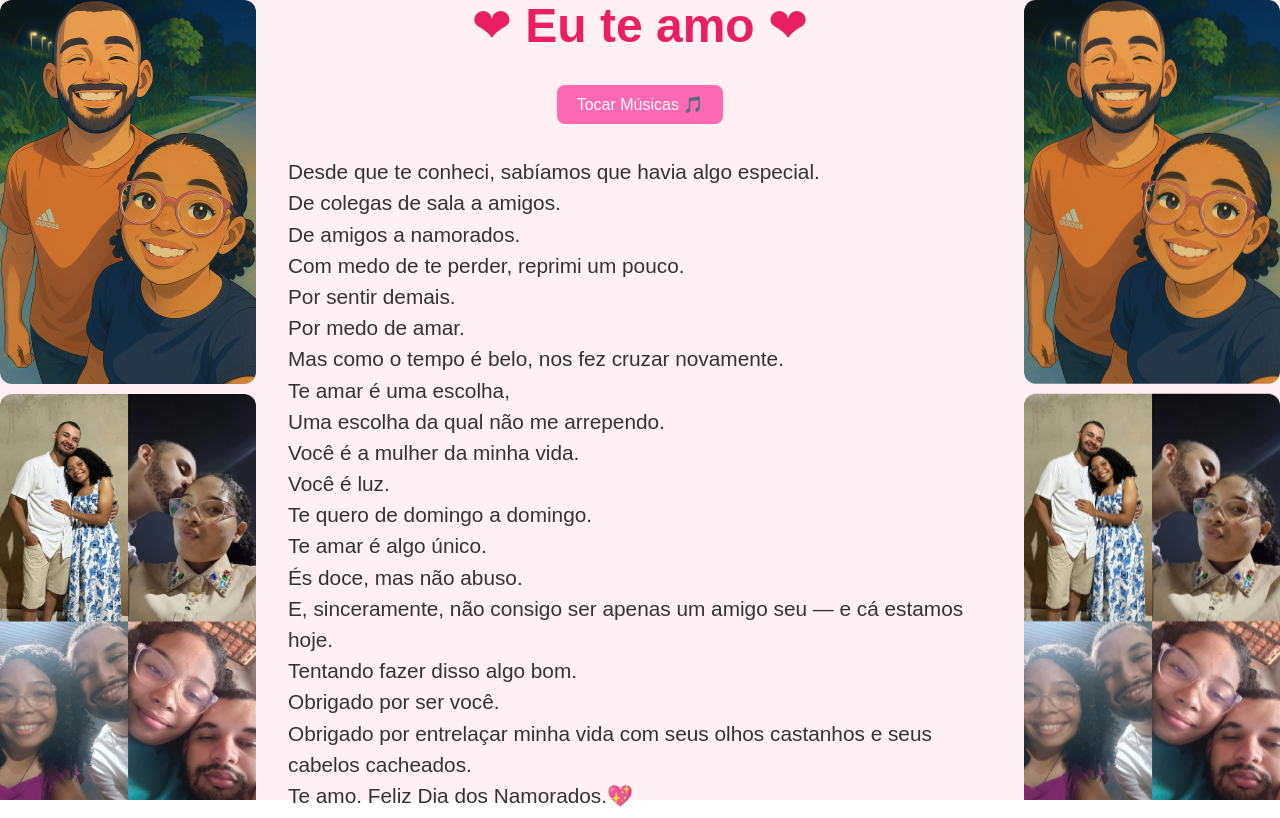
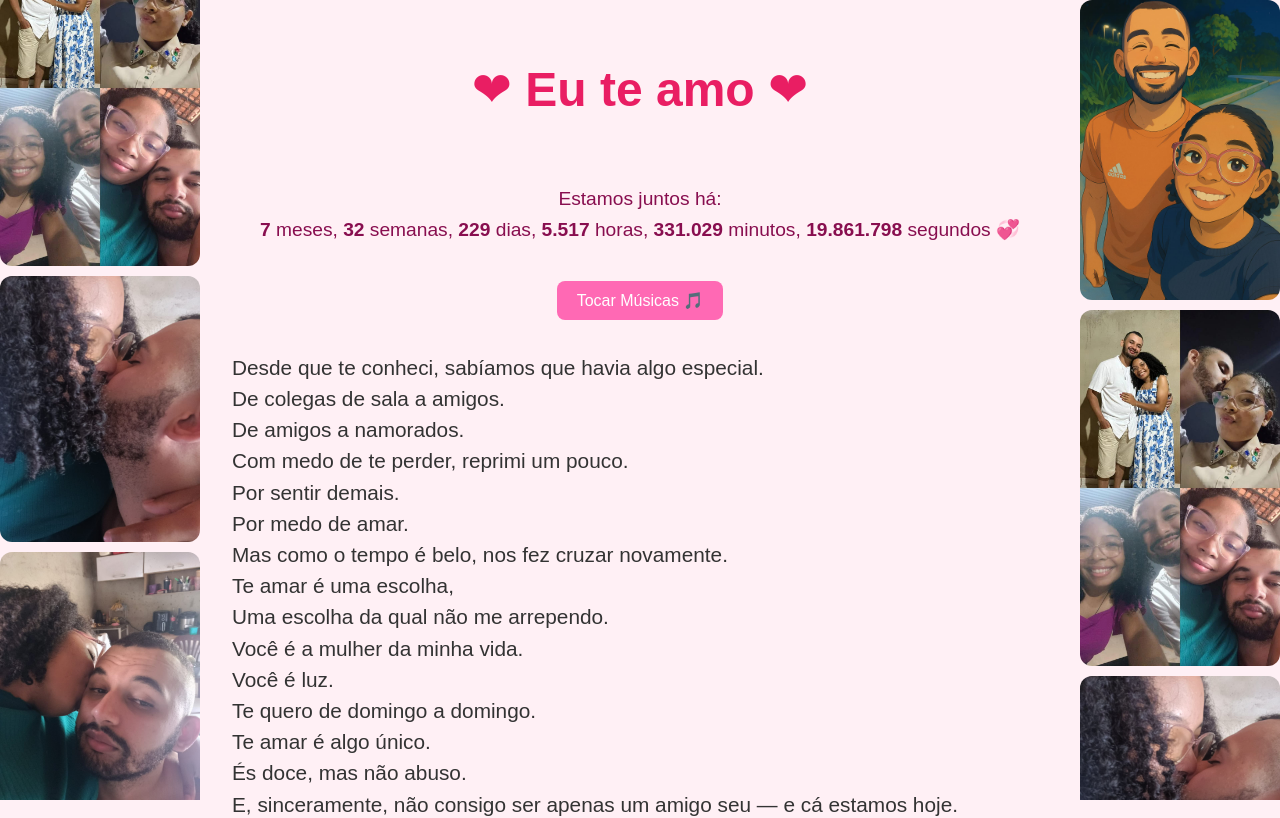
Before and after one commit to JoseWillians/meu-amor-site, a React (Vite) app: page / in a window 1280 px wide. Shown: the top 818 px of the page. Built offline with nearby package versions, Linux system fonts and the light colour scheme.

Commit message:
Adição de scroll e contagem do tempo

```diff
--- a/src/App.css
+++ b/src/App.css
@@ -2,23 +2,44 @@ body {
   margin: 0;
   font-family: sans-serif;
   background: #fff0f5;
+  overflow-x: hidden;
+  overflow-y: auto; /* permite rolagem */
 }
 
 .container {
   display: flex;
-  height: 100vh;
   width: 100vw;
+  min-height: 100vh; /* deixa crescer verticalmente */
+  position: relative;
+}
+
+.carousel {
+  position: fixed;
+  top: 0;
+  bottom: 0;
+  width: 200px;
+  z-index: 1;
+  overflow: hidden;
+}
+
+.carousel.left {
+  left: 0;
+}
+
+.carousel.right {
+  right: 0;
 }
 
 main {
+  margin: 0 200px; /* margem lateral para os dois carrosséis */
   flex: 1;
   display: flex;
   flex-direction: column;
-  justify-content: center;
   align-items: center;
   padding: 2rem;
   text-align: center;
 }
+
 
 h1 {
   font-size: 3rem;
@@ -44,6 +65,12 @@ h1 {
   margin-bottom: 1rem;
 }
 
+.contador {
+  font-size: 1.2rem;
+  color: #880e4f;
+  margin: 1rem 0;
+}
+
 @media (max-width: 768px) {
   .container {
     flex-direction: column;
@@ -60,4 +87,8 @@ h1 {
   .mensagem {
     font-size: 1rem;
   }
+
+  .contador {
+    font-size: 1rem;
+  }
 }
--- a/src/App.jsx
+++ b/src/App.jsx
@@ -1,4 +1,7 @@
+import Contador from './assets/components/Contador.jsx';
+
 import './App.css';
+
 import MusicPlayer from './assets/components/MusicPlayer.jsx';
 import Carousel from './assets/components/Carousel.jsx';
 
@@ -10,11 +13,12 @@ export default function App() {
   return (
     <div className="container">
       <div className="carousel-container left">
-        <Carousel imagens={imagens} direction="up" />
+        <Carousel imagens={imagens} direction="down" />
       </div>
 
       <main>
         <h1>❤ Eu te amo ❤</h1>
+        <Contador />
         <MusicPlayer />
         <p className="mensagem">
          Desde que te conheci, sabíamos que havia algo especial.<br />
@@ -43,7 +47,7 @@ export default function App() {
       </main>
 
       <div className="carousel-container right">
-        <Carousel imagens={imagens} direction="down" />
+        <Carousel imagens={imagens} direction="right" />
       </div>
     </div>
   );
--- a/src/assets/components/Carousel.css
+++ b/src/assets/components/Carousel.css
@@ -1,15 +1,23 @@
 .carousel {
-  width: 20vw;
-  height: 100vh;
+  width: 200px;
   overflow: hidden;
-  position: relative;
 }
 
 .carousel-inner {
   display: flex;
   flex-direction: column;
-  animation: scroll 90s linear infinite;
+  animation: scroll 20s linear infinite;
+  height: 100vh;        /* Ocupa a altura total da tela */
 }
+
+.carousel img {
+  width: 100%;
+  height: auto;
+  object-fit: cover;
+  border-radius: 12px;
+  margin-bottom: 10px;
+}
+
 .carousel.up .carousel-inner {
   animation-name: scroll-up;
 }
--- /dev/null
+++ b/src/assets/components/Contador.css
@@ -0,0 +1,15 @@
+.contador {
+  margin: 1.2rem 0;
+  font-size: 1.1rem;
+  color: #880e4f;
+  font-weight: 500;
+  text-align: center;
+  line-height: 1.6;
+}
+
+@media (max-width: 768px) {
+  .contador {
+    font-size: 1rem;
+    padding: 0 10px;
+  }
+}
--- /dev/null
+++ b/src/assets/components/Contador.jsx
@@ -0,0 +1,82 @@
+import { useEffect, useState } from "react";
+import "./Contador.css";
+
+
+
+export default function Contador() {
+  // 1) Inicializa todas as propriedades com 0
+  const [tempo, setTempo] = useState({
+    totalMeses: 0,
+    totalSemanas: 0,
+    totalDias: 0,
+    totalHoras: 0,
+    totalMinutos: 0,
+    totalSegundos: 0,
+    horas: 0,
+    minutos: 0,
+    segundos: 0,
+  });
+  const fmt = (n) => n.toLocaleString('pt-BR');
+  const dataInicio = new Date("2024-10-05T21:30:00");
+
+  useEffect(() => {
+    const atualizar = () => {
+      const agora = new Date();
+      const diffMs = agora - dataInicio;
+
+      const totalSegundos = Math.floor(diffMs / 1000);
+      const totalMinutos = Math.floor(totalSegundos / 60);
+      const totalHoras = Math.floor(totalMinutos / 60);
+      const totalDias = Math.floor(totalHoras / 24);
+      const totalSemanas = Math.floor(totalDias / 7);
+      const totalMeses = Math.floor(totalDias / 30.4375);
+
+      const horasRestantes = totalHoras % 24;
+      const minutosRestantes = totalMinutos % 60;
+      const segundosRestantes = totalSegundos % 60;
+
+      setTempo({
+        totalMeses,
+        totalSemanas,
+        totalDias,
+        totalHoras,
+        totalMinutos,
+        totalSegundos,
+        horas: horasRestantes,
+        minutos: minutosRestantes,
+        segundos: segundosRestantes,
+      });
+    };
+
+    atualizar();
+    const intervalo = setInterval(atualizar, 1000);
+    return () => clearInterval(intervalo);
+  }, []);
+
+  // 2) Desestruturamos para facilitar o JSX
+  const {
+    totalMeses,
+    totalSemanas,
+    totalDias,
+    totalHoras,
+    totalMinutos,
+    totalSegundos,
+    horas,
+    minutos,
+    segundos,
+  } = tempo;
+
+  return (
+    <div className="contador">
+      <p>
+        Estamos juntos há:<br />
+        <strong>{fmt(totalMeses)}</strong> meses,&nbsp;
+        <strong>{fmt(totalSemanas)}</strong> semanas,&nbsp;
+        <strong>{fmt(totalDias)}</strong> dias,&nbsp;
+        <strong>{fmt(totalHoras)}</strong> horas,&nbsp;
+        <strong>{fmt(totalMinutos)}</strong> minutos,&nbsp;
+        <strong>{fmt(totalSegundos)}</strong> segundos 💞
+      </p>
+    </div>
+  );
+}
```
